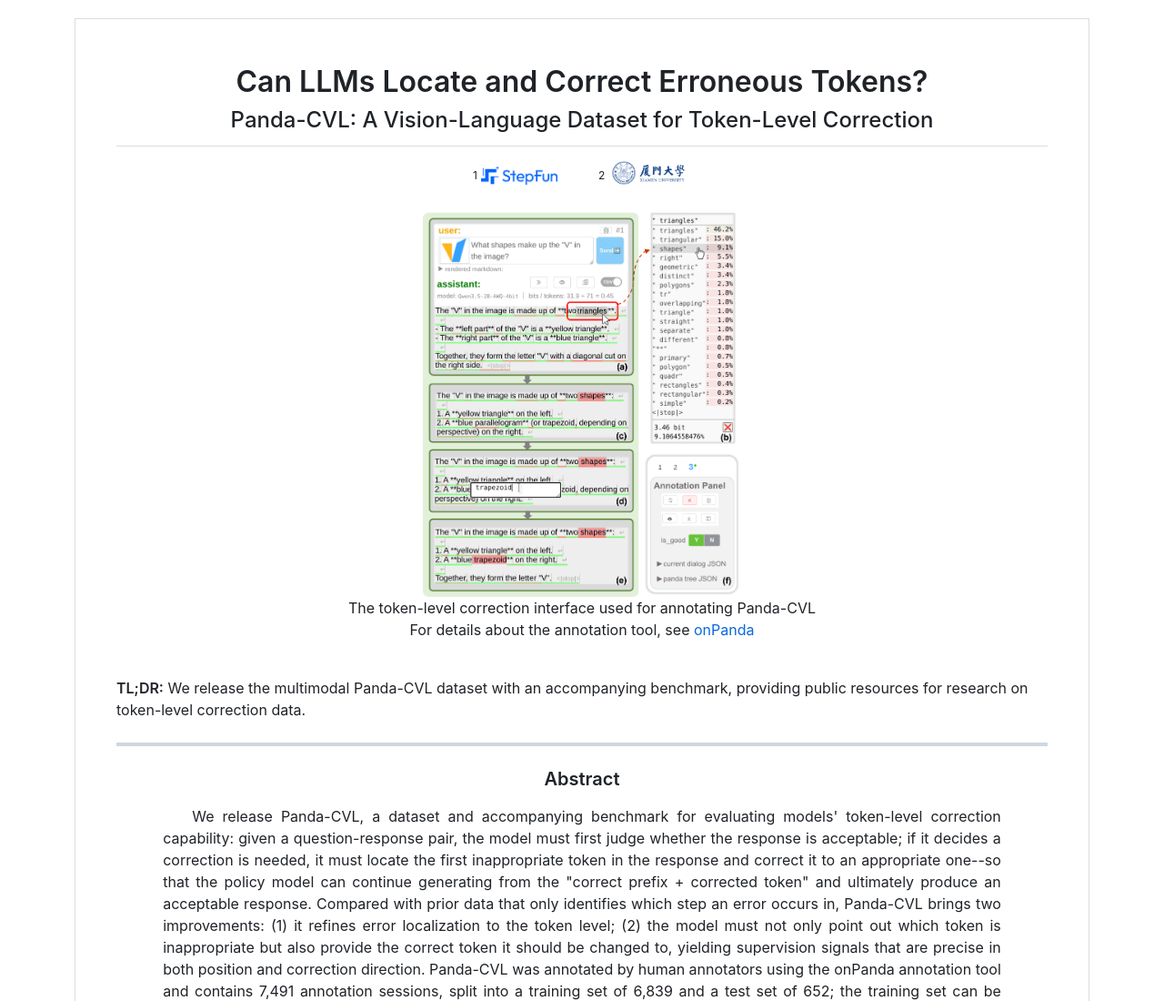
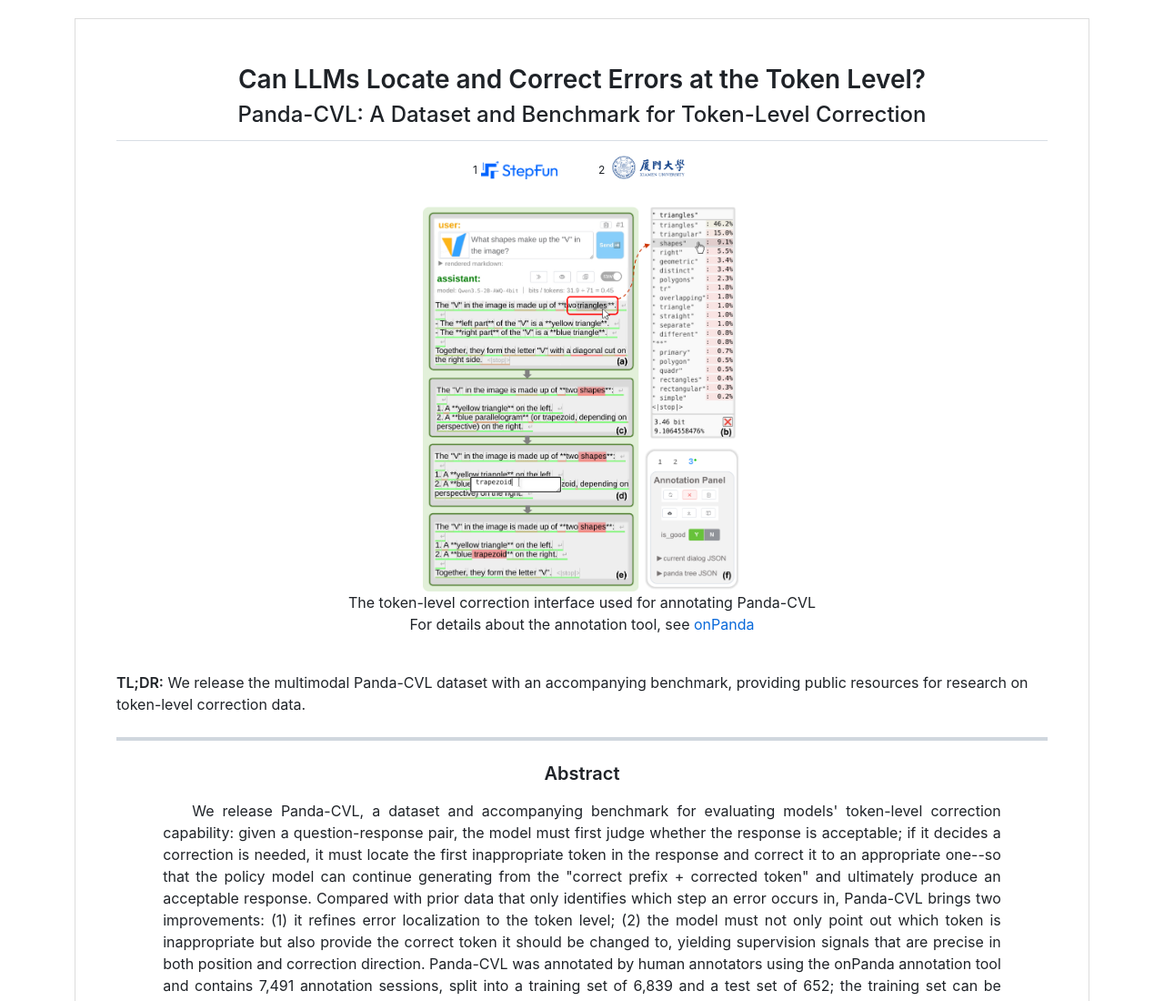
Before and after one commit to on-panda/on-panda.github.io, a plain HTML site: page Panda-CVL/index.html in a window 1280 px wide. Shown: the top 1100 px of the page at 91% size. Drawn offline with Linux system fonts and the light colour scheme.

Commit message:
update bmk title

```diff
--- a/Panda-CVL/index.html
+++ b/Panda-CVL/index.html
@@ -389,27 +389,27 @@ mjx-stretchy-v mjx-c, mjx-stretchy-h mjx-c {
 }
 </style></head><body class="_theme-github _color-light"><link rel="stylesheet" type="text/css" href="themes/github.css" id="_theme"><link rel="stylesheet" type="text/css" href="vendor/prism.min.css" id="_prism"><div id="_html" class="markdown-body" style="visibility: visible;">
     <meta charset="UTF-8">
-    <title>Panda-CVL: Can LLMs Locate and Correct Erroneous Tokens?</title>
-    <meta name="description" content="Panda-CVL: Can LLMs Locate and Correct Erroneous Tokens? A Vision-Language Dataset and Benchmark for Token-Level Correction">
+    <title>Panda-CVL: Can LLMs Locate and Correct Errors at the Token Level?</title>
+    <meta name="description" content="Can LLMs Locate and Correct Errors at the Token Level? Panda-CVL: A Dataset and Benchmark for Token-Level Correction">
     <meta name="keywords" content="onPanda, Panda-CVL, on-policy data, token-level correction, process reward">
     <meta name="viewport" content="width=device-width, initial-scale=1">
     <meta name="image" content="https://on-panda.github.io/img/fig1_UI-v4.png">
-    <meta property="og:title" content="Panda-CVL: Can LLMs Locate and Correct Erroneous Tokens?">
-    <meta property="og:description" content="Panda-CVL: Can LLMs Locate and Correct Erroneous Tokens? A Vision-Language Dataset and Benchmark for Token-Level Correction">
+    <meta property="og:title" content="Panda-CVL: Can LLMs Locate and Correct Errors at the Token Level?">
+    <meta property="og:description" content="Can LLMs Locate and Correct Errors at the Token Level? Panda-CVL: A Dataset and Benchmark for Token-Level Correction">
     <meta property="og:image" content="https://on-panda.github.io/img/fig1_UI-v4.png">
     <meta name="twitter:card" content="summary_large_image">
     <meta property="twitter:domain" content="on-panda.github.io">
     <meta property="twitter:url" content="https://on-panda.github.io/Panda-CVL">
-    <meta name="twitter:title" content="Panda-CVL: Can LLMs Locate and Correct Erroneous Tokens?">
-    <meta name="twitter:description" content="Panda-CVL: Can LLMs Locate and Correct Erroneous Tokens? A Vision-Language Dataset and Benchmark for Token-Level Correction">
+    <meta name="twitter:title" content="Panda-CVL: Can LLMs Locate and Correct Errors at the Token Level?">
+    <meta name="twitter:description" content="Can LLMs Locate and Correct Errors at the Token Level? Panda-CVL: A Dataset and Benchmark for Token-Level Correction">
     <meta name="twitter:image" content="https://on-panda.github.io/img/fig1_UI-v4.png">
 
 
 <div align="center">
 
-<p><span style="font-size:32px;font-weight:555">Can LLMs Locate and Correct Erroneous Tokens? </span>
+<p><span style="font-size:28px;font-weight:555">Can LLMs Locate and Correct Errors at the Token Level? </span>
 <br>
-<span style="font-size:24px;font-weight:550; border-bottom-color:rgb(216, 222, 228);border-bottom-style:solid;border-bottom-width:1px;margin-bottom:16px;padding-bottom:9.6px; display:block">Panda-CVL: A Vision-Language Dataset for Token-Level Correction</span></p>
+<span style="font-size:24px;font-weight:550; border-bottom-color:rgb(216, 222, 228);border-bottom-style:solid;border-bottom-width:1px;margin-bottom:16px;padding-bottom:9.6px; display:block">Panda-CVL: A Dataset and Benchmark for Token-Level Correction</span></p>
 <!-- Lei Yang<sup>1</sup> &nbsp;&nbsp;&nbsp; Mengyin Liu<sup>1,2</sup> &nbsp;&nbsp;&nbsp; Jia Wang<sup>1</sup> &nbsp;&nbsp;&nbsp; Hangyu Guo<sup>1</sup> &nbsp;&nbsp;&nbsp; Liang Zhao<sup>1</sup> &nbsp;&nbsp;&nbsp; Zheng Ge<sup>1</sup>
 Kang an<sup>1</sup> &nbsp;&nbsp;&nbsp; Binxing Jiao<sup>1</sup> &nbsp;&nbsp;&nbsp; Qi Han<sup>1</sup> &nbsp;&nbsp;&nbsp; Daxin Jiang<sup>1</sup> &nbsp;&nbsp;&nbsp; Siqi Shen<sup>2</sup> &nbsp;&nbsp;&nbsp; Xiangyu Zhang<sup>1</sup> -->
 
```
Also changed, not shown: Panda-CVL/index.md (+8 -8 lines).
